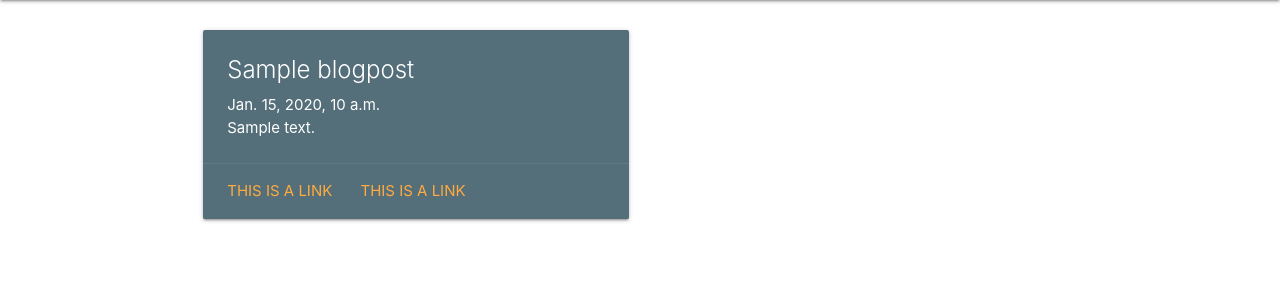
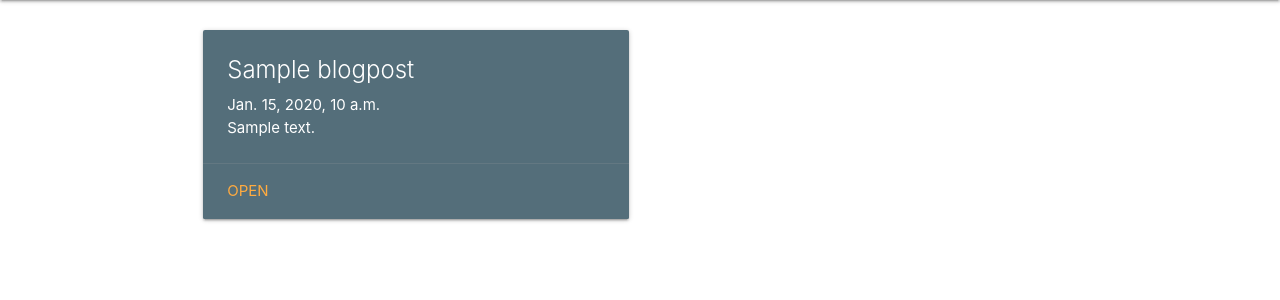
Before and after one commit to miseriae/python.practice, a Django app: page / in a window 1280 px wide. Shown: the part 64-364 px from the top of the page. Run offline with Django 3.2, Linux system fonts and the light colour scheme; tables that the repository leaves empty hold one stand-in row (values such as "Sample post"); parts of the project's set-up code (start-up, migrations or seed data) failed here and were passed over; some libraries are stand-ins or nearby versions.

Commit message:
modified blog post 'card'

```diff
--- a/django_test_blog/mysite/main/templates/main/home.html
+++ b/django_test_blog/mysite/main/templates/main/home.html
@@ -11,8 +11,7 @@
                 <p>{{post.post_content|safe}}</p>
           </div>
           <div class="card-action">
-            <a href="#">This is a link</a>
-            <a href="#">This is a link</a>
+            <a href="#">Open</a>
           </div>
         </div>
       </div>
```
